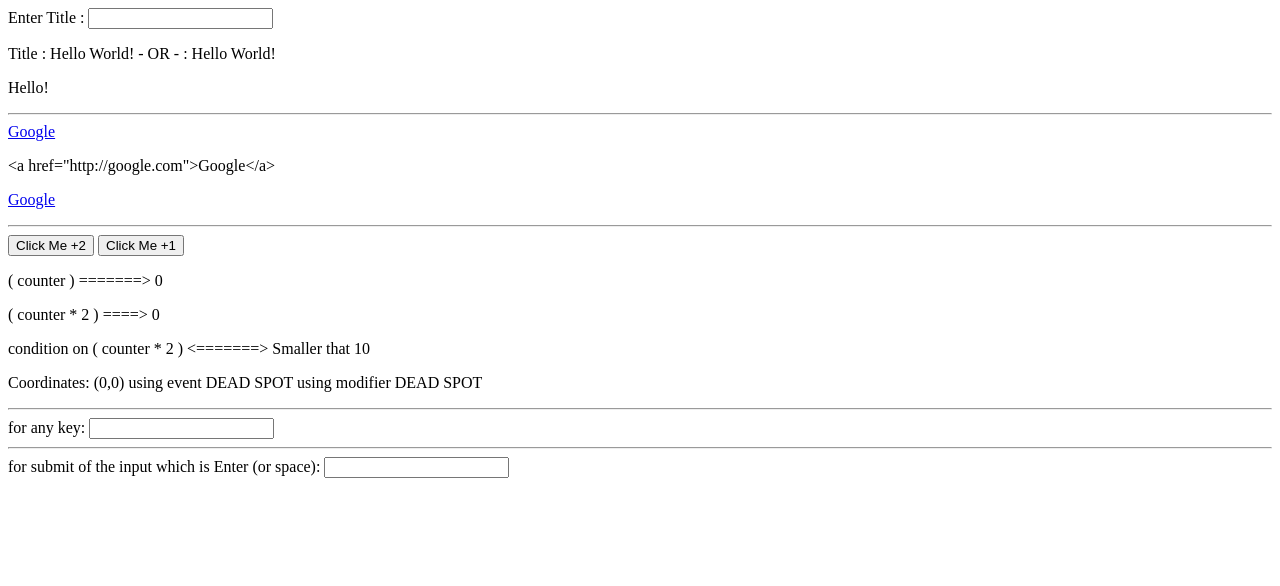
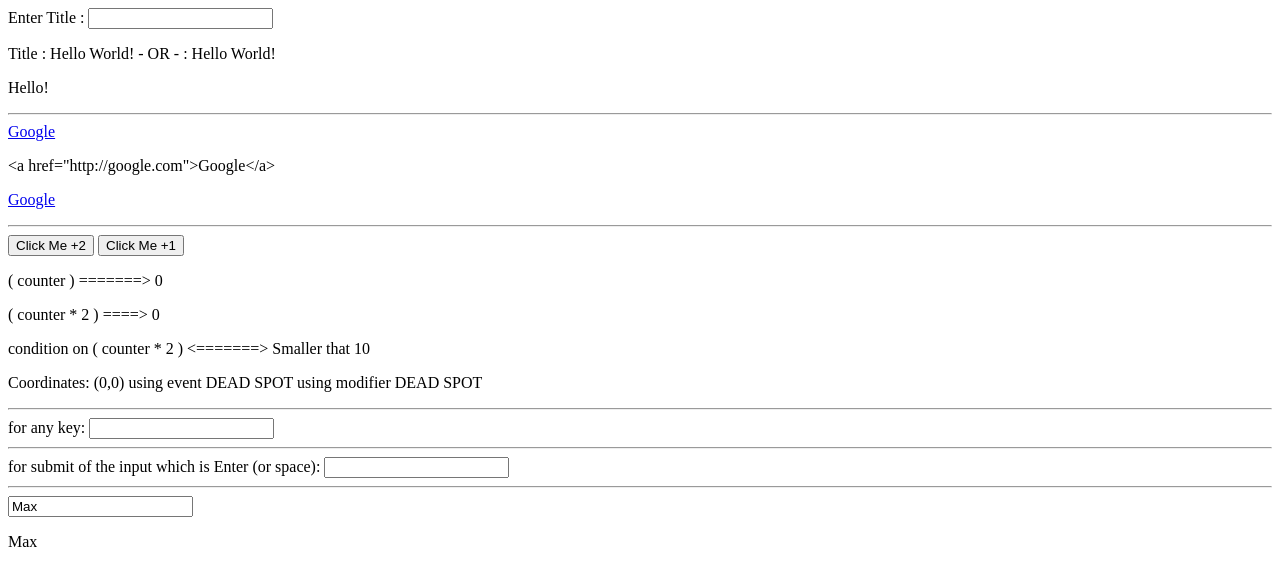
Before and after one commit to AhmedHelalAhmed/vue-course, a plain HTML site: page index.html in a window 1280 px wide. Drawn offline with Linux system fonts and the light colour scheme.

Commit message:
two way data binding

```diff
--- a/index.html
+++ b/index.html
@@ -75,7 +75,11 @@ is called interpolation or string interpolation
     <hr>
     for any key: <input type="text" v-on:keyup="alertMe"/>
     <hr>
-    for submit of the input which is Enter (or space): <input type="text" v-on:keyup.enter.space="alertMeToSubmit"/>
+    for submit of the input which is Enter (or space):
+    <input type="text" v-on:keyup.enter.space="alertMeToSubmit"/>
+    <hr>
+    <input type="text" v-model="name"/>
+    <p>{{ name }}</p>
     <!--
     v-on: an argument ===> which is the name of event
     to listen something to receive something from out template
@@ -108,6 +112,12 @@ is called interpolation or string interpolation
     =========================================
     template expression like {{ }}
     =========================================
+    two way data binding with v-model
+    this listen to change and when data change it
+    change it in vue instance hence it will change
+    in every please will be
+    =========================================
+
 
 
     -->
@@ -124,6 +134,7 @@ is called interpolation or string interpolation
                     counter: 0,
                     x: 0,
                     y: 0,
+                    name: 'Max',
 
                 },
                 methods: {
```
